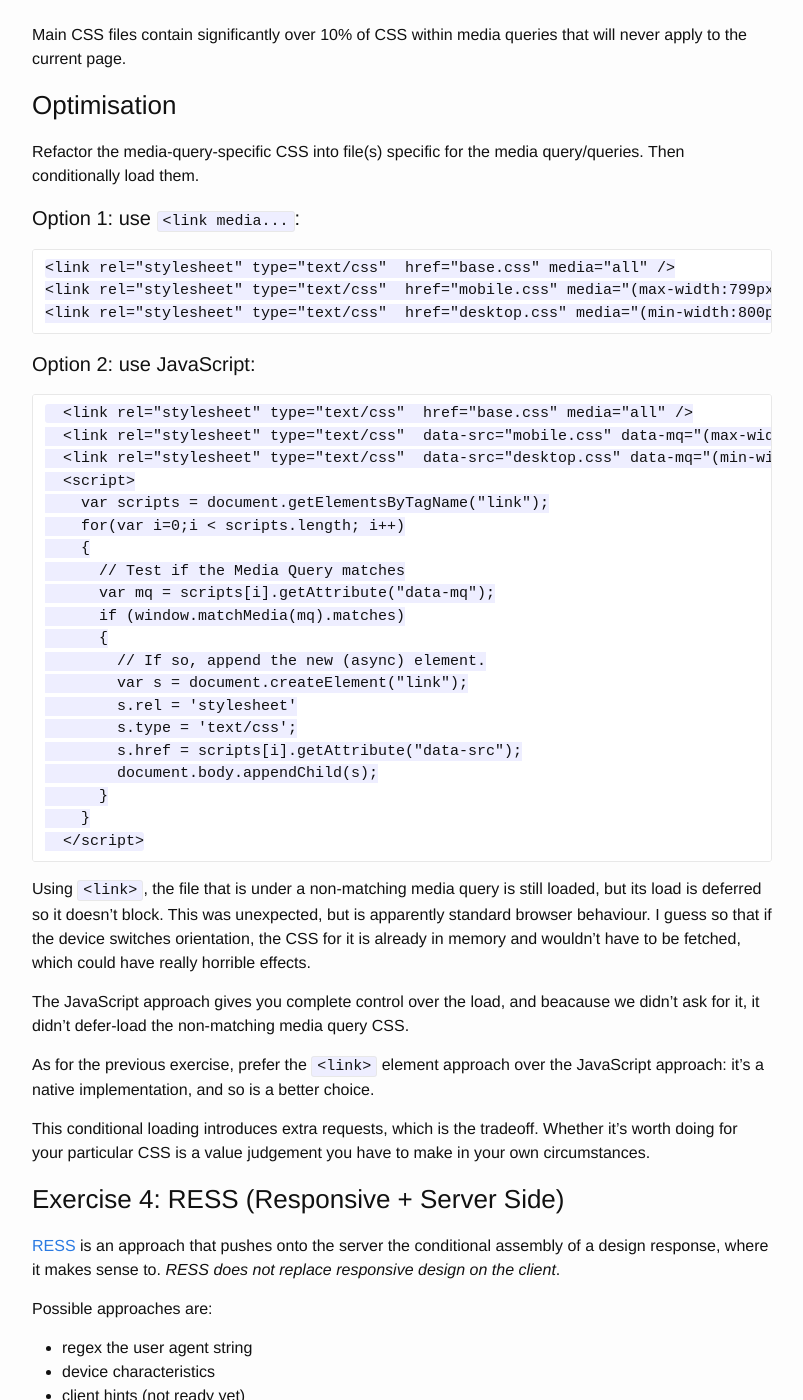
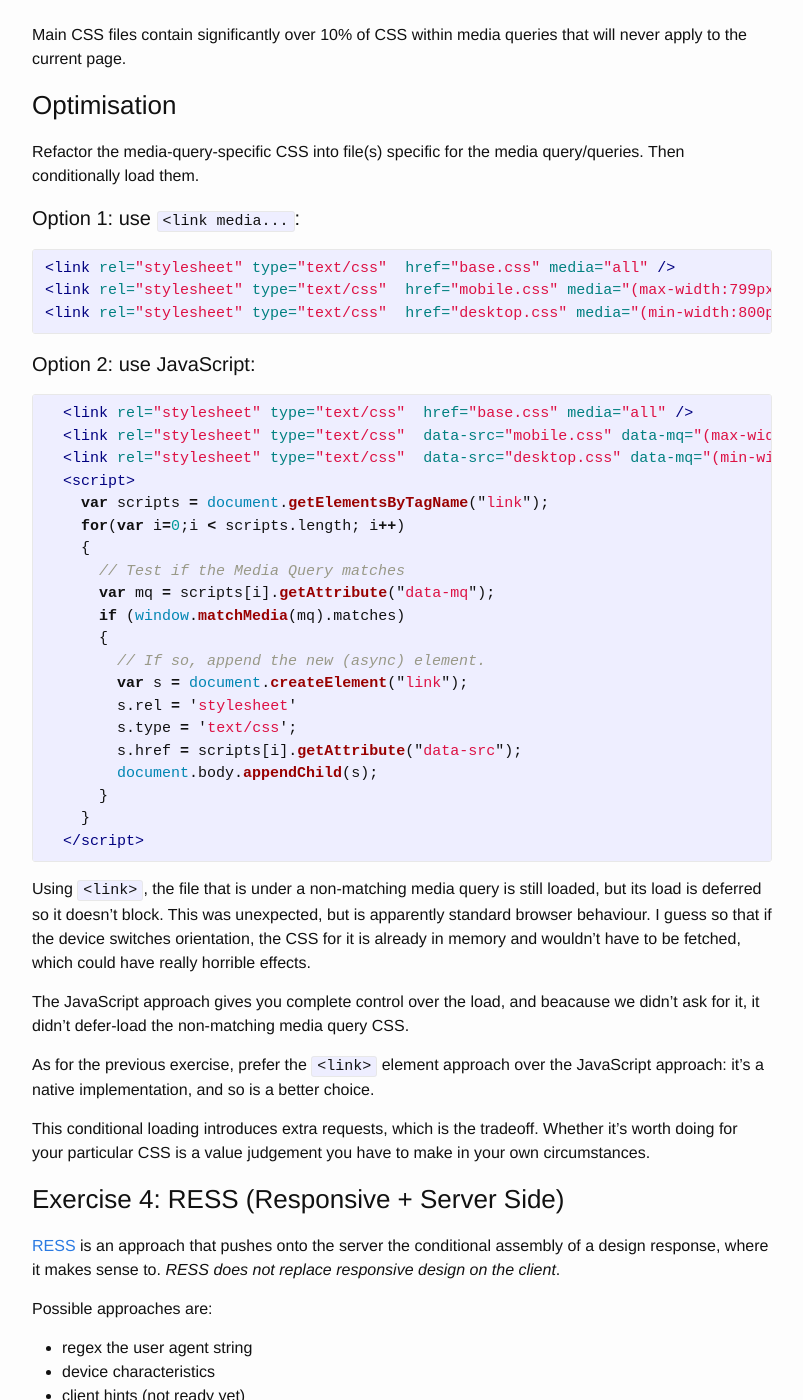
Before and after one commit to davidcmoulton/decodeuri, a Jekyll site: the page built from _posts/2015-03-16-smashingconf-2015-rwd-performance-optimisation.md, in a window 1280 px wide and 1400 px high, scrolled down 4772 px. Shown: the whole window, without its empty margins (238-1041 px from the left). Built offline with Jekyll 4.4.1, drawn with Linux system fonts in a browser that asks for light colours; some of the changed text lies outside the part shown.

Commit message:
Fix code formatting/highlighting

````diff
--- a/_config.yml
+++ b/_config.yml
@@ -13,3 +13,4 @@ github_username:  davidcmoulton
 # Build settings
 markdown: kramdown
 permalink: pretty
+highlighter: pygments
--- a/_posts/2015-03-16-smashingconf-2015-rwd-performance-optimisation.md
+++ b/_posts/2015-03-16-smashingconf-2015-rwd-performance-optimisation.md
@@ -91,7 +91,8 @@ Only send image of appropriate size to client.
 - Modified the server-side code to provide unique urls for the individual images of different (appropriate) sizes.
 - Added ```srcset``` and ```sizes``` attributes to the image elements:
 
-```
+{% highlight HTML %}
+
 <img src="[default/fallback image path]"
   srcset="[small image path] 300w, [medium image path] 345w
           [large image path] 500w"
@@ -99,7 +100,7 @@ Only send image of appropriate size to client.
          (max-width: 1200px) 500px"
   alt="[something appropriate]"
   ... />
-```
+{% endhighlight %}
 
 Although we only specified width in this case, srcset is often used to specify resolution. Images included in a srcset attribute value are considered equivalent. Because of this, srcset only provides hints to the browser for resolution switching, the browser is not obliged to respect it.
 
@@ -114,7 +115,7 @@ Images are being sent to the client regardless of the client environment, and ar
 #### Option 1: use JavaScript
 
 Like this:
-```
+{% highlight HTML %}
 <script>
  function loadReal(img) {
   if (!img) return;
@@ -126,7 +127,7 @@ Like this:
 </script>
 ...
 <img src="1x1.jpg" onload="loadReal(this);" data-src="[url to desired image]" alt="[alt of desired image]" />
-```
+{% endhighlight %}
 
 JavaScript is required to show these images though.
 
@@ -134,12 +135,12 @@ JavaScript is required to show these images though.
 
 #### Option 2: use ```<picture>```:
 
-```
-						<picture>
-							<source media="(min-width: 800px)" src="[url to desired image]" />
-							<img src="1x1.jpg" />
-						</picture>
-```
+{% highlight HTML %}
+<picture>
+  <source media="(min-width: 800px)" src="[url to desired image]" />
+  <img src="1x1.jpg" />
+</picture>
+{% endhighlight %}
 
 Unlike images specified in ```srcset```, the child ```<source>``` elements of ```<picture>``` are not considered equivalent. This means that whatever media query you specify there the browser is required to respect. This can make things slower though, so only use ```<picture>``` if you need the [art direction usecase](http://usecases.responsiveimages.org/).
 
@@ -158,16 +159,16 @@ Refactor the media-query-specific CSS into file(s) specific for the media query/
 
 #### Option 1: use ```<link media...```:
 
-```
+{% highlight HTML %}
 <link rel="stylesheet" type="text/css"  href="base.css" media="all" />
 <link rel="stylesheet" type="text/css"  href="mobile.css" media="(max-width:799px)"/>
 <link rel="stylesheet" type="text/css"  href="desktop.css" media="(min-width:800px)"/>
-```
+{% endhighlight %}
 
 #### Option 2: use JavaScript:
 
 
-```
+{% highlight HTML %}
   <link rel="stylesheet" type="text/css"  href="base.css" media="all" />
   <link rel="stylesheet" type="text/css"  data-src="mobile.css" data-mq="(max-width:799px)"/>
   <link rel="stylesheet" type="text/css"  data-src="desktop.css" data-mq="(min-width:800px)"/>
@@ -188,7 +189,7 @@ Refactor the media-query-specific CSS into file(s) specific for the media query/
       }
     }
   </script>
-```
+{% endhighlight %}
 
 
 Using ```<link>```, the file that is under a non-matching media query is still loaded, but its load is deferred so it doesn't block. This was unexpected, but is apparently standard browser behaviour. I guess so that if the device switches orientation, the CSS for it is already in memory and wouldn't have to be fetched, which could have really horrible effects.
@@ -216,7 +217,7 @@ Can have a JavaScript function that sets a cookie recording the viewport width.
 
 For example, in JavaScript:
 
-```
+{% highlight JavaScript %}
 function writeCookie() {
 	var today = new Date();
 	var the_date = new Date("December 31, 2023");
@@ -226,17 +227,19 @@ function writeCookie() {
 	document.cookie=the_cookie
 }
 writeCookie();
-```
+{% endhighlight %}
 
 then on the server, e.g. in PHP:
 
-```
+{% highlight PHP %}
+<?php
 if (isset($_COOKIE["users_width"])){
   if($_COOKIE["users_width"] > 650) {
     echo The_Content_Only_For_Wide_Viewports;
   }
 }
-```
+
+{% endhighlight %}
 
 - dependency on js for wide view content
 - will only take effect on page load, not window resize nor device orientation switch (unless use ajax to set cookie again with new width, and dynamically inject the content as needed?).
````
